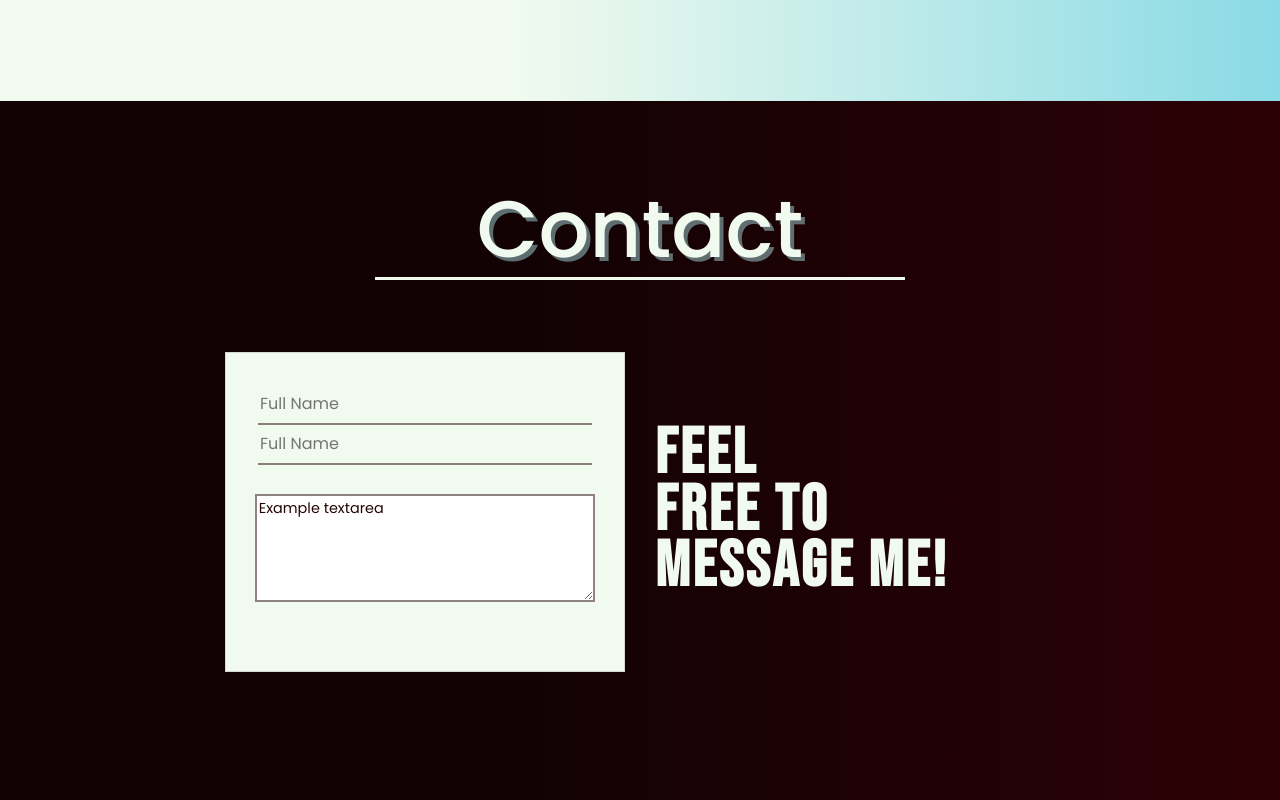
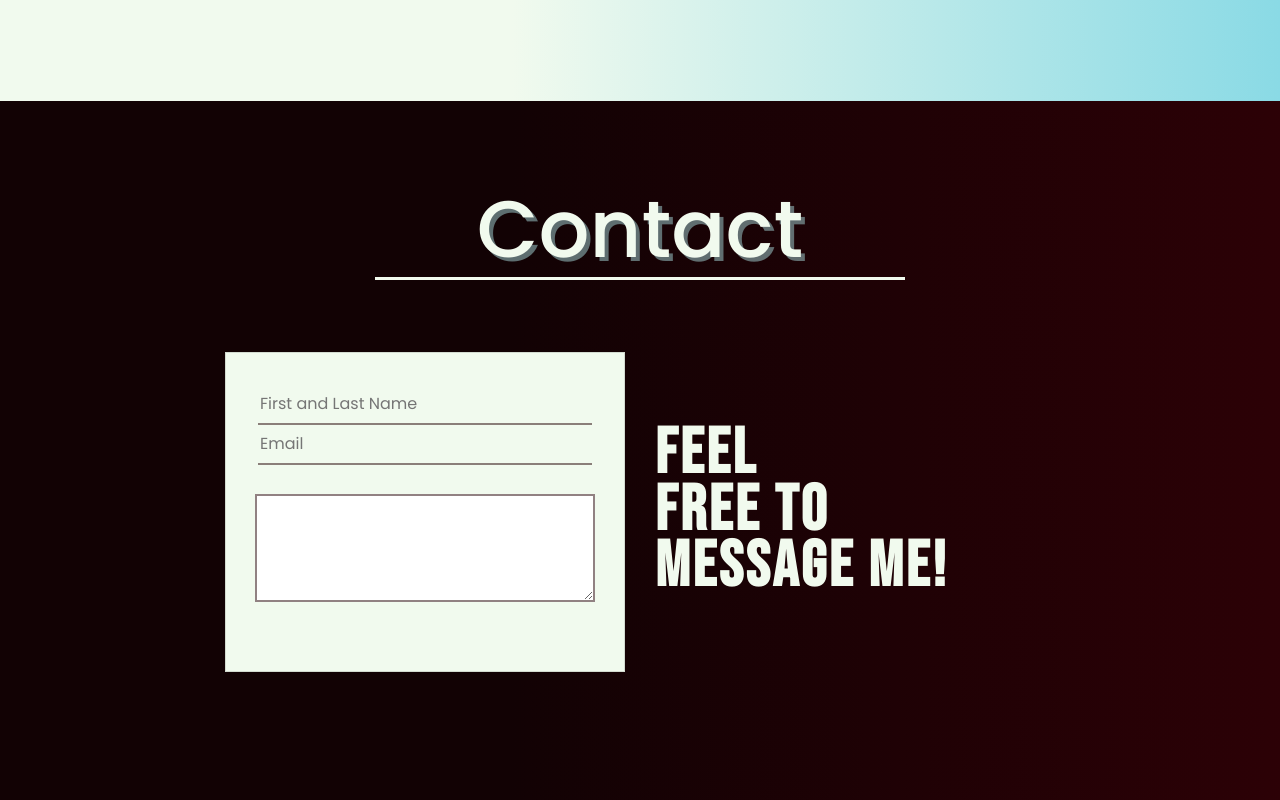
Before and after one commit to Cjir/Cjir.github.io, a website: page index.html in a window 1280 px wide. Shown: the part 2293-3093 px from the top of the page. Drawn offline with nearby package versions, Linux system fonts and the light colour scheme.

Commit message:
text corrections, and image update

```diff
--- a/index.html
+++ b/index.html
@@ -90,10 +90,10 @@
                 </div>
                 <div class="card mx-5" style="width: 18rem;">
                     <div class="card-body">
-                        <img id="portfolioimg" class="card-img-top" src="img/me.png" alt="Me">
+                        <img id="portfolioimg" class="card-img-top" src="img/profile2.jpg" alt="Me">
                         <h2 class="card-title text-center mt-3">Hello!</h2>
                         <p id="info" class="card-text text-center mx-1">
-                            I enjoy cooking and photography on my free, and nothing tops a fresh cop of coffee.</p>
+                            I enjoy cooking and photography on my free time, and nothing tops a fresh cup of coffee.</p>
                     </div>
                 </div>
 
@@ -204,11 +204,11 @@
                 <div class="row">
                     <div class="col-6">
                         <div class="card ml-auto">
-                            <input type="name" class="contactnameform" id="contactname" placeholder="Full Name">
+                            <input type="name" class="contactnameform" id="contactname" placeholder="First and Last Name">
 
-                            <input type="email" class="contactemailform" id="contactemail" placeholder="Full Name">
+                            <input type="email" class="contactemailform" id="contactemail" placeholder="Email">
 
-                            <textarea for="textarea" class="contacttextarea">Example textarea</textarea>
+                            <textarea for="textarea" class="contacttextarea"></textarea>
 
                         </div>
 
```
Also changed, not shown: img/profile2.jpg (added).
